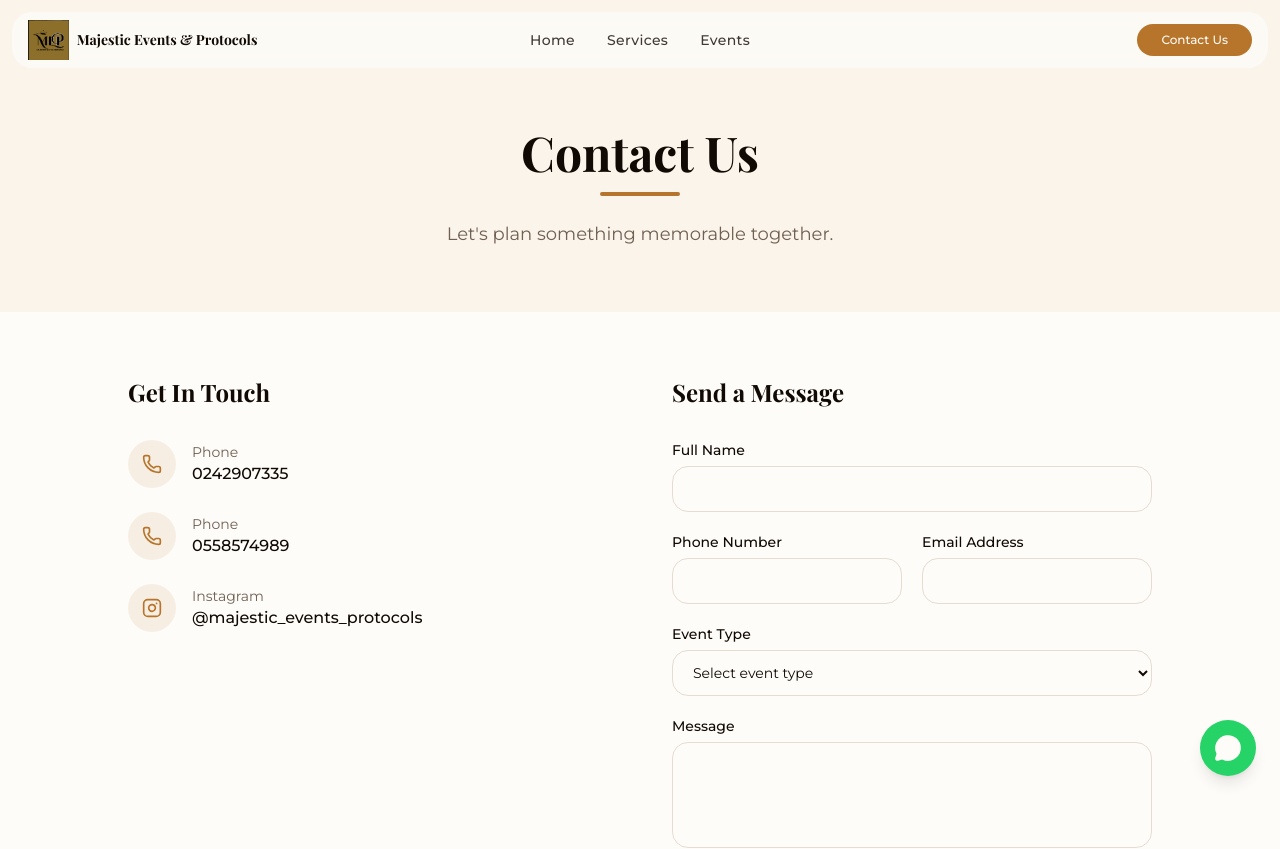
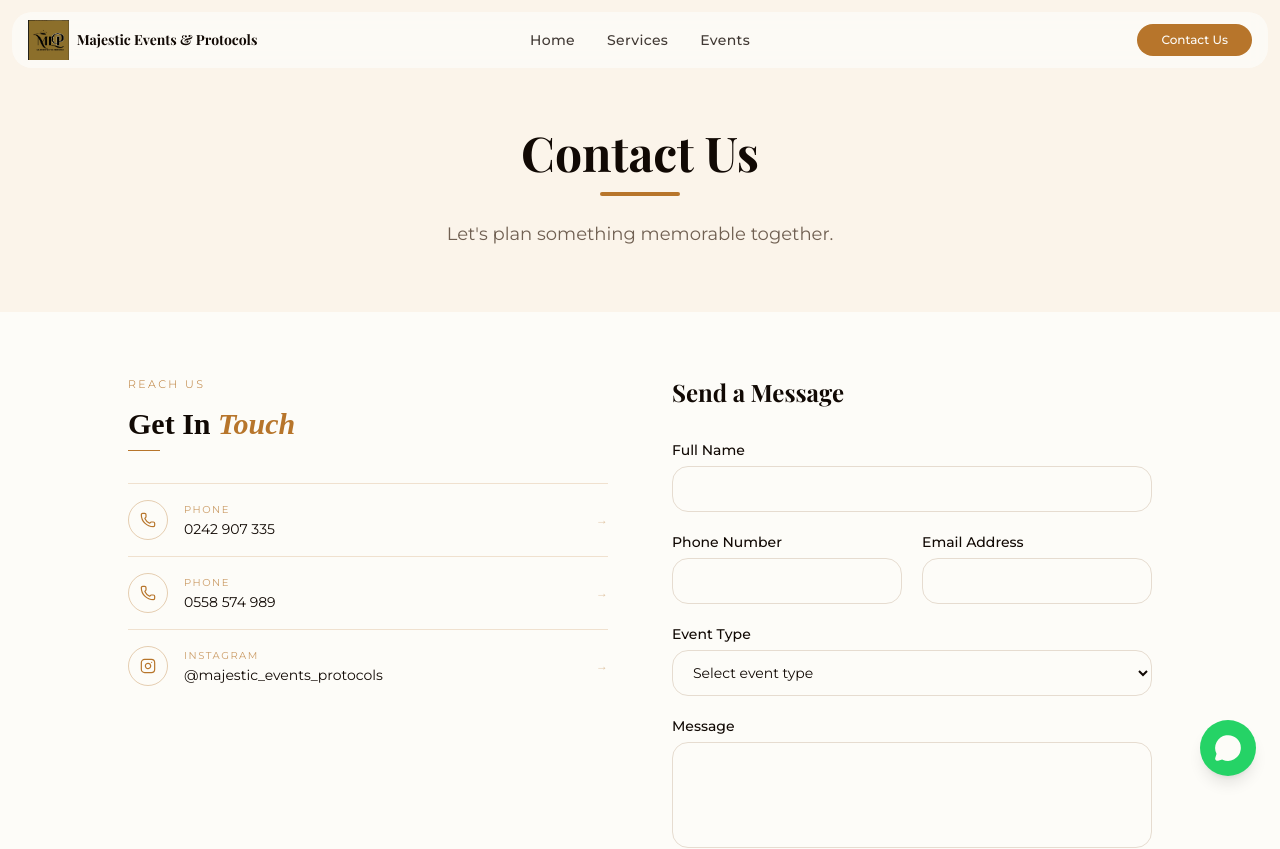
Before and after one commit to Mmabiaa/Majestic-Event-Protocols, a React (Vite) app in the folder ui/: page /contact in a window 1280 px wide. Shown: the top 849 px of the page. Built offline with nearby package versions, Linux system fonts and the light colour scheme; a web font is replaced by a local one.

Commit message:
ref(contact info ui): update design

```diff
--- a/ui/src/components/pages/contact/ContactInfo.tsx
+++ b/ui/src/components/pages/contact/ContactInfo.tsx
@@ -1,44 +1,53 @@
 import { Phone, Instagram } from "lucide-react";
+
+const contacts = [
+  { href: "tel:0242907335", Icon: Phone, label: "Phone", value: "0242 907 335" },
+  { href: "tel:0558574989", Icon: Phone, label: "Phone", value: "0558 574 989" },
+  {
+    href: "https://instagram.com/majestic_events_protocols",
+    Icon: Instagram,
+    label: "Instagram",
+    value: "@majestic_events_protocols",
+    external: true,
+  },
+];
 
 export function ContactInfo() {
   return (
     <div>
-      <h2 className="font-heading text-2xl font-bold text-foreground mb-8">
-        Get In Touch
+      <p className="text-[11px] tracking-[0.22em] uppercase text-gold mb-3 font-light">
+        Reach us
+      </p>
+      <h2
+        className="font-heading text-3xl font-semibold text-foreground mb-2 leading-tight"
+        style={{ fontFamily: "'Cormorant Garamond', serif" }}
+      >
+        Get In <em className="italic text-gold">Touch</em>
       </h2>
-      <div className="space-y-6">
-        <a href="tel:0242907335" className="flex items-center gap-4 group">
-          <div className="w-12 h-12 rounded-full bg-gold/10 flex items-center justify-center group-hover:bg-gold/20 transition-colors">
-            <Phone className="text-gold" size={20} />
-          </div>
-          <div>
-            <p className="text-sm text-muted-foreground">Phone</p>
-            <p className="font-medium text-foreground">0242907335</p>
-          </div>
-        </a>
-        <a href="tel:0558574989" className="flex items-center gap-4 group">
-          <div className="w-12 h-12 rounded-full bg-gold/10 flex items-center justify-center group-hover:bg-gold/20 transition-colors">
-            <Phone className="text-gold" size={20} />
-          </div>
-          <div>
-            <p className="text-sm text-muted-foreground">Phone</p>
-            <p className="font-medium text-foreground">0558574989</p>
-          </div>
-        </a>
-        <a
-          href="https://instagram.com/majestic_events_protocols"
-          target="_blank"
-          rel="noopener noreferrer"
-          className="flex items-center gap-4 group"
-        >
-          <div className="w-12 h-12 rounded-full bg-gold/10 flex items-center justify-center group-hover:bg-gold/20 transition-colors">
-            <Instagram className="text-gold" size={20} />
-          </div>
-          <div>
-            <p className="text-sm text-muted-foreground">Instagram</p>
-            <p className="font-medium text-foreground">@majestic_events_protocols</p>
-          </div>
-        </a>
+      <div className="w-8 h-px bg-gold mb-8" />
+
+      <div className="divide-y divide-gold/20 border-t border-gold/20">
+        {contacts.map(({ href, Icon, label, value, external }) => (
+          <a
+            key={value}
+            href={href}
+            {...(external ? { target: "_blank", rel: "noopener noreferrer" } : {})}
+            className="group flex items-center gap-4 py-4 transition-all duration-300 hover:pl-2"
+          >
+            <div className="w-10 h-10 rounded-full border border-gold/35 flex items-center justify-center flex-shrink-0 transition-all duration-300 group-hover:bg-gold/12 group-hover:border-gold">
+              <Icon className="text-gold" size={16} strokeWidth={1.8} />
+            </div>
+            <div className="min-w-0">
+              <p className="text-[10px] tracking-[0.15em] uppercase text-gold/70 mb-0.5">
+                {label}
+              </p>
+              <p className="text-sm text-foreground truncate">{value}</p>
+            </div>
+            <span className="ml-auto text-gold/40 text-xs transition-all duration-300 group-hover:text-gold group-hover:translate-x-1">
+              →
+            </span>
+          </a>
+        ))}
       </div>
     </div>
   );
```
